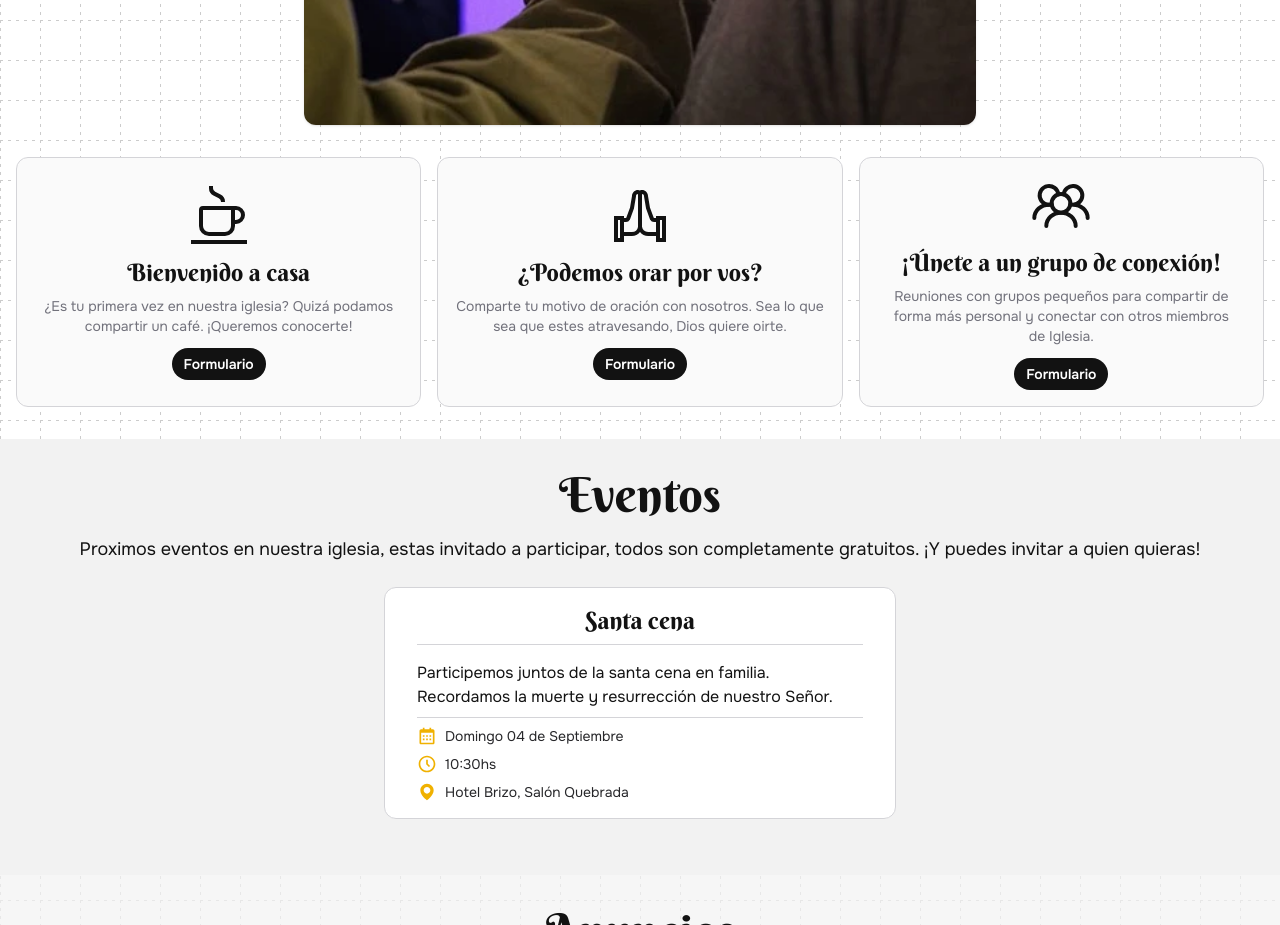
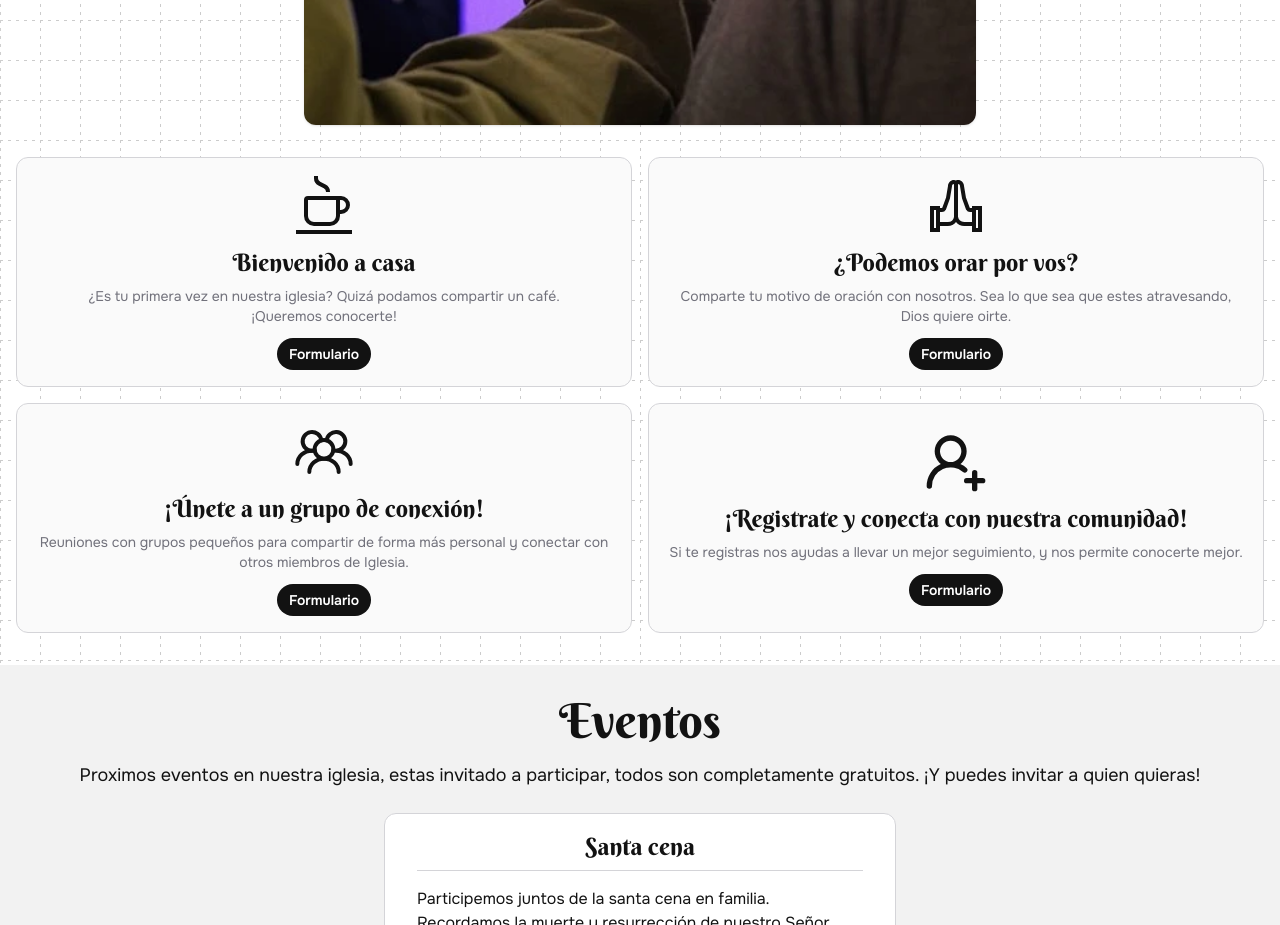
Before and after one commit to CristianLeyton/experiencia-page, a React (Vite) app: page / in a window 1280 px wide. Shown: the part 2900-3825 px from the top of the page. Built offline with nearby package versions, Linux system fonts and the light colour scheme.

Commit message:
connect with us

```diff
--- a/src/components/sections/Connect.tsx
+++ b/src/components/sections/Connect.tsx
@@ -16,15 +16,15 @@ export function Connect() {
             Iglesia Experiencia con Dios. */}
             Completa un formulario y nos pondremos en contacto contigo
             <br />
-{/*             <p className="text-zinc-500 dark:text-zinc-400 text-sm pt-1">
+            {/*             <p className="text-zinc-500 dark:text-zinc-400 text-sm pt-1">
               Completa un formulario y nos pondremos en contacto contigo
             </p> */}
           </div>
-          <img src={manosjuntas} alt="manosjuntas" className="aspect-video object-cover w-full md:w-xl xl:w-2xl rounded-xl shadow mx-auto card"  style={{ objectPosition: "center 35%" }} />
+          <img src={manosjuntas} alt="manosjuntas" className="aspect-video object-cover w-full md:w-xl xl:w-2xl rounded-xl shadow mx-auto card" style={{ objectPosition: "center 35%" }} />
 
         </div>
 
-        <section className="pt-8 grid grid-cols-1 md:grid-cols-3 gap-4">
+        <section className="pt-8 grid grid-cols-1 md:grid-cols-2 gap-4">
           <CardConnect
             title="Bienvenido a casa"
             text="¿Es tu primera vez en nuestra iglesia? Quizá podamos compartir un café.  ¡Queremos conocerte!"
@@ -45,6 +45,13 @@ export function Connect() {
             iconGroup
             link="https://docs.google.com/forms/d/e/1FAIpQLSfzY5vLLmEHW6E7QYNTxM5qzqucxGVUkjy62vIdMLwSv7VEhQ/viewform"
           />
+
+          <CardConnect
+            title="¡Registrate y conecta con nuestra comunidad!"
+            text="Si te registras nos ayudas a llevar un mejor seguimiento, y nos permite conocerte mejor."
+            iconUser
+            link="https://experienciacondios.online/registro"
+          />
         </section>
       </div>
     </section>
--- a/src/components/utilities/CardConnect.tsx
+++ b/src/components/utilities/CardConnect.tsx
@@ -59,6 +59,29 @@ export function IconGroup(props: React.SVGProps<SVGSVGElement>) {
   );
 }
 
+
+export function IconUser(props: React.SVGProps<SVGSVGElement>) {
+  return (
+    <svg
+      {...props}
+      xmlns="http://www.w3.org/2000/svg"
+      width="1em"
+      height="1em"
+      viewBox="0 0 24 24"
+      fill="none"
+      stroke="currentColor"
+      strokeWidth="2"
+      strokeLinecap="round"
+      strokeLinejoin="round"
+    >
+      <path d="M2 21a8 8 0 0 1 13.292-6" />
+      <circle cx="10" cy="8" r="5" />
+      <path d="M19 16v6" />
+      <path d="M22 19h-6" />
+    </svg>
+  );
+}
+
 export function CardConnect({
   title,
   text,
@@ -66,6 +89,7 @@ export function CardConnect({
   iconCoffee = false,
   iconPray = false,
   iconGroup = false,
+  iconUser = false,
 }: {
   title: string;
   text: string;
@@ -73,6 +97,7 @@ export function CardConnect({
   iconCoffee?: boolean;
   iconPray?: boolean;
   iconGroup?: boolean;
+  iconUser?: boolean;
 }) {
 
   return (
@@ -94,6 +119,11 @@ export function CardConnect({
           <IconGroup className="size-16" />
         </span>
       )}
+      {iconUser && (
+        <span className="group-hover:text-yellow-500 transition-colors duration-300">
+          <IconUser className="size-16" />
+        </span>
+      )}
       <h3 className="text-2xl font-swash">{title}</h3>
       <p className="text-sm text-zinc-500 dark:text-zinc-400">{text}</p>
 
```
